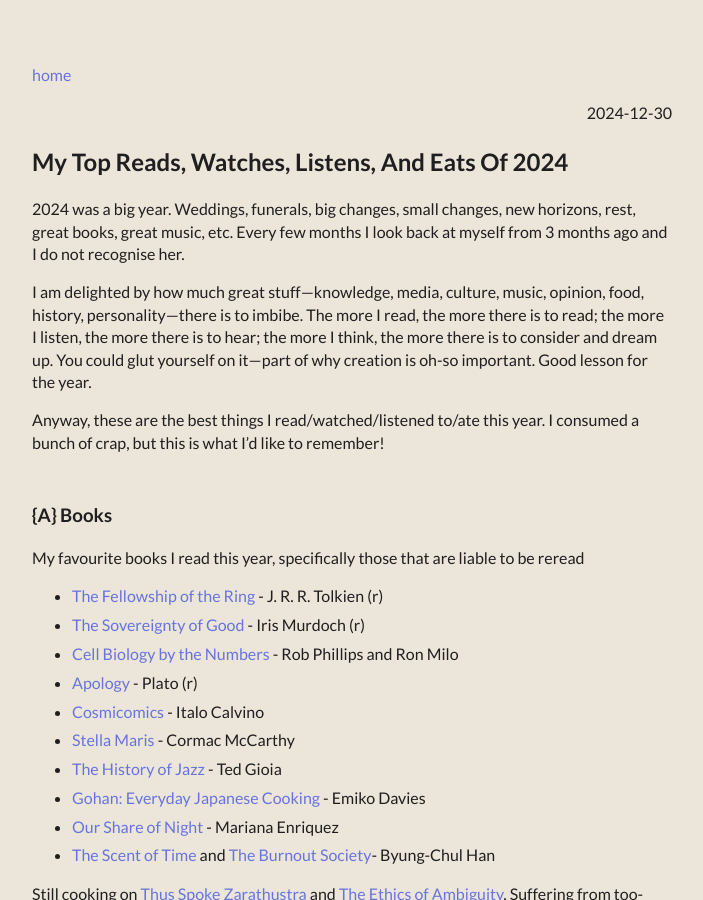
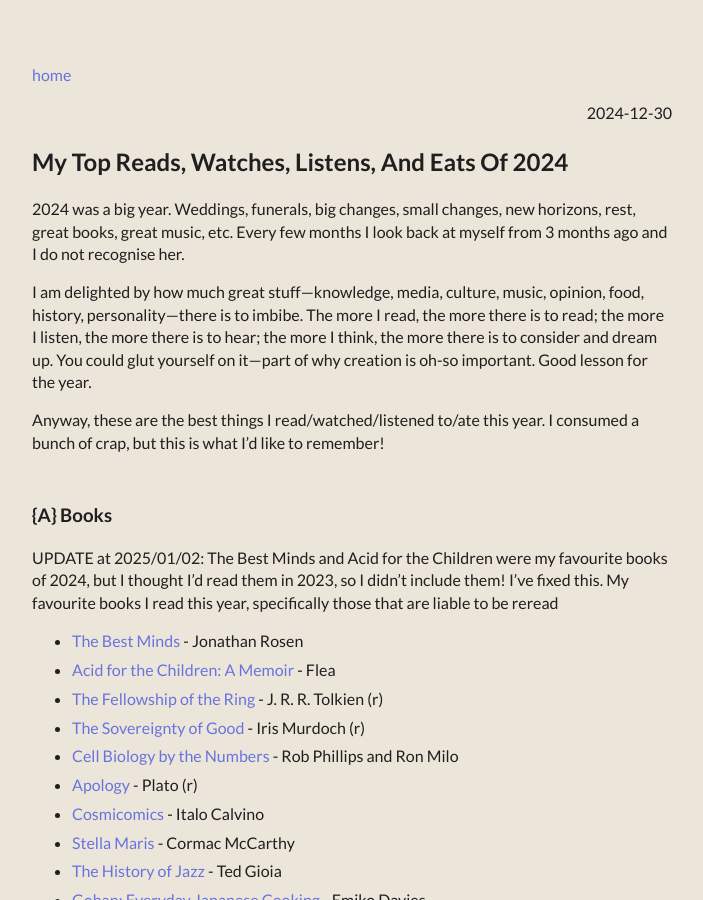
Before and after one commit to clarebirch/clarebirch.github.io, a Jekyll site: the page built from _posts/2024-12-30-My-top-reads,-watches,-listens,-and-eats-of-2024.md, in a window 1280 px wide and 900 px high. Shown: the whole window, without its empty margins (288-991 px from the left). Built offline with Jekyll 4.4.1, drawn with Linux system fonts in a browser that asks for light colours; some web fonts are replaced.

Commit message:
updatedwithnewbooks

```diff
--- a/_posts/2024-12-30-My-top-reads,-watches,-listens,-and-eats-of-2024.md
+++ b/_posts/2024-12-30-My-top-reads,-watches,-listens,-and-eats-of-2024.md
@@ -9,7 +9,10 @@
 
 Anyway, these are the best things I read/watched/listened to/ate this year. I consumed a bunch of crap, but this is what I'd like to remember!
 ### {A} Books
+UPDATE at 2025/01/02: The Best Minds and Acid for the Children were my favourite books of 2024, but I thought I'd read them in 2023, so I didn't include them! I've fixed this.
 My favourite books I read this year, specifically those that are liable to be reread
+- [The Best Minds](https://bookshop.org/p/books/the-best-minds-a-story-of-friendship-madness-and-the-tragedy-of-good-intentions-jonathan-rosen/18745743) - Jonathan Rosen
+- [Acid for the Children: A Memoir](https://bookshop.org/p/books/acid-for-the-children-a-memoir-flea/7292377) - Flea
 - [The Fellowship of the Ring](https://bookshop.org/p/books/the-fellowship-of-the-ring-the-lord-of-the-rings-part-one-j-r-r-tolkien/16648293?ean=9780547928210) - J. R. R. Tolkien (r)
 - [The Sovereignty of Good](https://bookshop.org/p/books/the-sovereignty-of-good-iris-murdoch/8162328?ean=9780415253994) - Iris Murdoch (r)
 - [Cell Biology by the Numbers](https://www.taylorfrancis.com/books/mono/10.1201/9780429258770/cell-biology-numbers-ron-milo-rob-phillips) - Rob Phillips and Ron Milo
```
